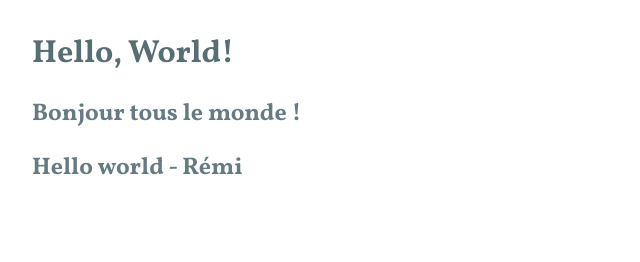
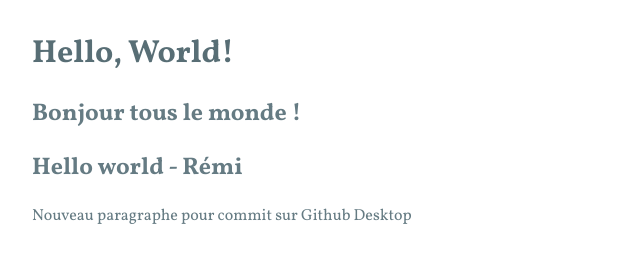
Before and after one commit to abdoul-nft/wf3-ci-cd-hello-world, a plain HTML site: page index.html in a window 1280 px wide. Shown: the whole page, without its empty margins (0-640 px from the left). Drawn offline with Linux system fonts and the light colour scheme.

Commit message:
update.index.html
add new paragraph

```diff
--- a/index.html
+++ b/index.html
@@ -14,6 +14,7 @@
     <h1>Hello, World!</h1>
     <h2>Bonjour tous le monde ! </h2>
     <h2>Hello world - Rémi</h2>
+    <p>Nouveau paragraphe pour commit sur Github Desktop</p>
     <script src="/script.js" defer></script>
   </body>
 </html>
```
